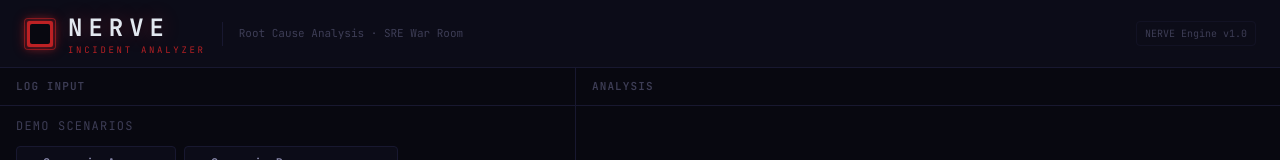
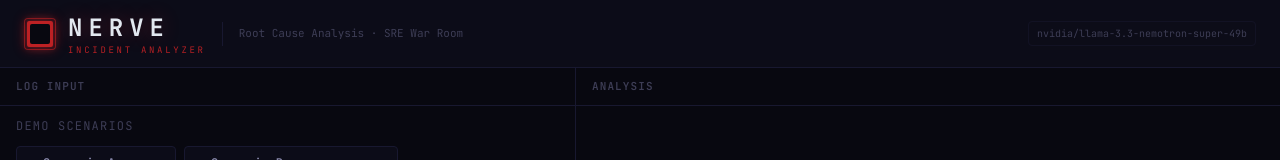
Before and after one commit to 360NoScopeGuru/NERVE, a React (Vite) app: page / in a window 1280 px wide. Shown: the top 160 px of the page. Built offline with nearby package versions, Linux system fonts and the light colour scheme.

Commit message:
Revert "fix: replace model name badge with NERVE Engine v1.0"
This reverts commit 3283b0e9fbb5b0571d3308162aa966a0c092419b.

```diff
--- a/src/App.jsx
+++ b/src/App.jsx
@@ -17,6 +17,7 @@ export default function App() {
   const [validationErrors, setValidationErrors] = useState([])
   const [activeTab, setActiveTab] = useState('timeline')
   const [analysisStatus, setAnalysisStatus] = useState('')
+  const [activeModel, setActiveModel] = useState('nvidia/llama-3.3-nemotron-super-49b-v1')
 
   const handleScenarioLoad = (scenario) => {
     setLogs(scenario.logs)
@@ -42,8 +43,15 @@ export default function App() {
     setIsLoading(true)
     setError(null)
     setResult(null)
+    setActiveModel('nvidia/llama-3.3-nemotron-super-49b-v1')
+
+    const handleStatus = (status) => {
+      setAnalysisStatus(status)
+      if (status === 'Switching to fallback model…') setActiveModel('meta/llama-3.1-8b-instruct')
+    }
+
     try {
-      const { result: parsed, fromCache: cached } = await runAnalysis(logs, activeScenario, setAnalysisStatus)
+      const { result: parsed, fromCache: cached } = await runAnalysis(logs, activeScenario, handleStatus)
       setResult(parsed)
       setFromCache(cached)
       setActiveTab('timeline')
@@ -97,8 +105,12 @@ export default function App() {
               Live analysis
             </div>
           )}
-          <div className="text-[10px] font-mono text-nerve-muted border border-nerve-border/50 px-2 py-1 rounded">
-            NERVE Engine v1.0
+          <div className={`text-[10px] font-mono border px-2 py-1 rounded transition-colors ${
+            activeModel === 'meta/llama-3.1-8b-instruct'
+              ? 'text-nerve-warn/80 border-nerve-warn/30'
+              : 'text-nerve-muted border-nerve-border/50'
+          }`}>
+            {activeModel.replace('-v1', '')}
           </div>
         </div>
       </header>
```
